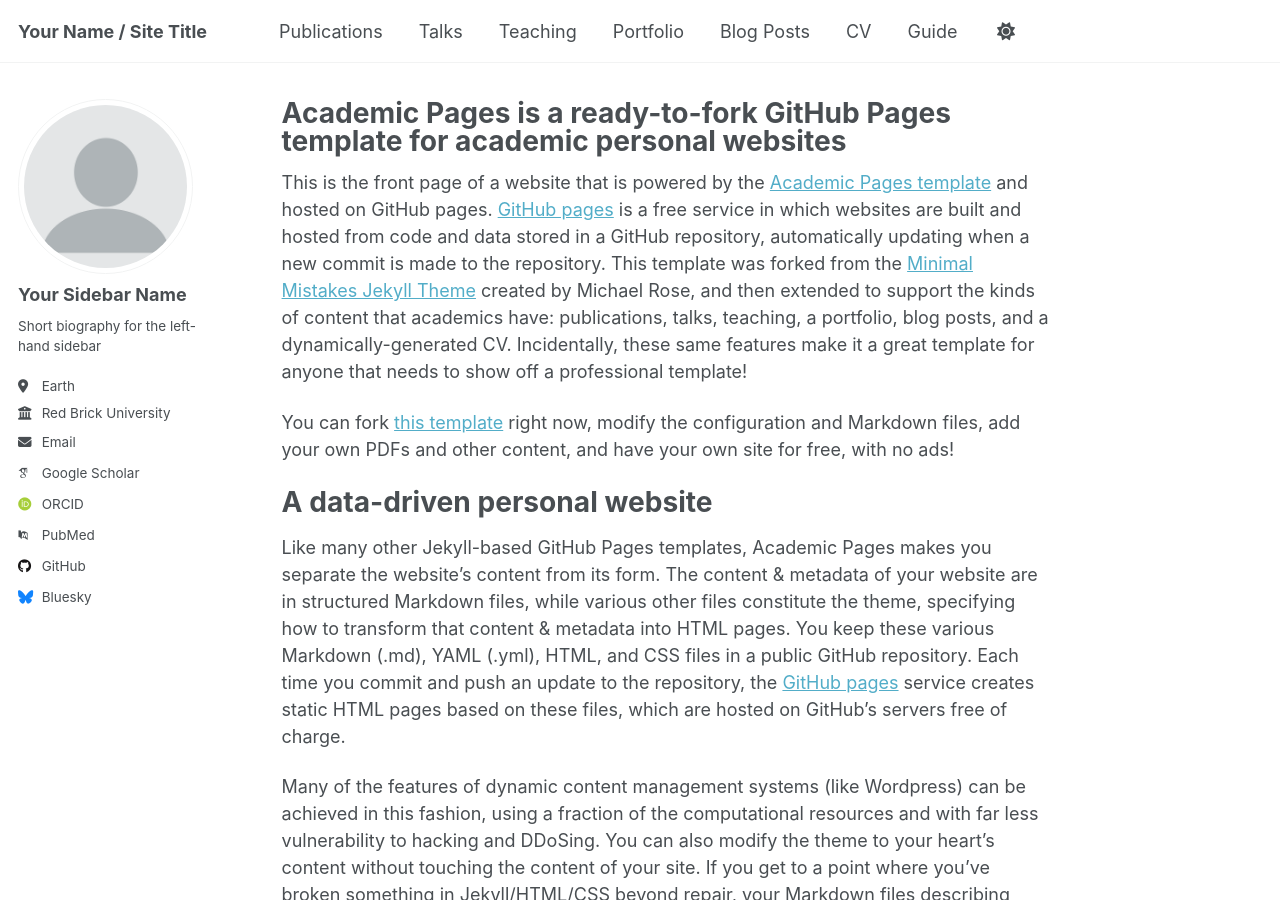
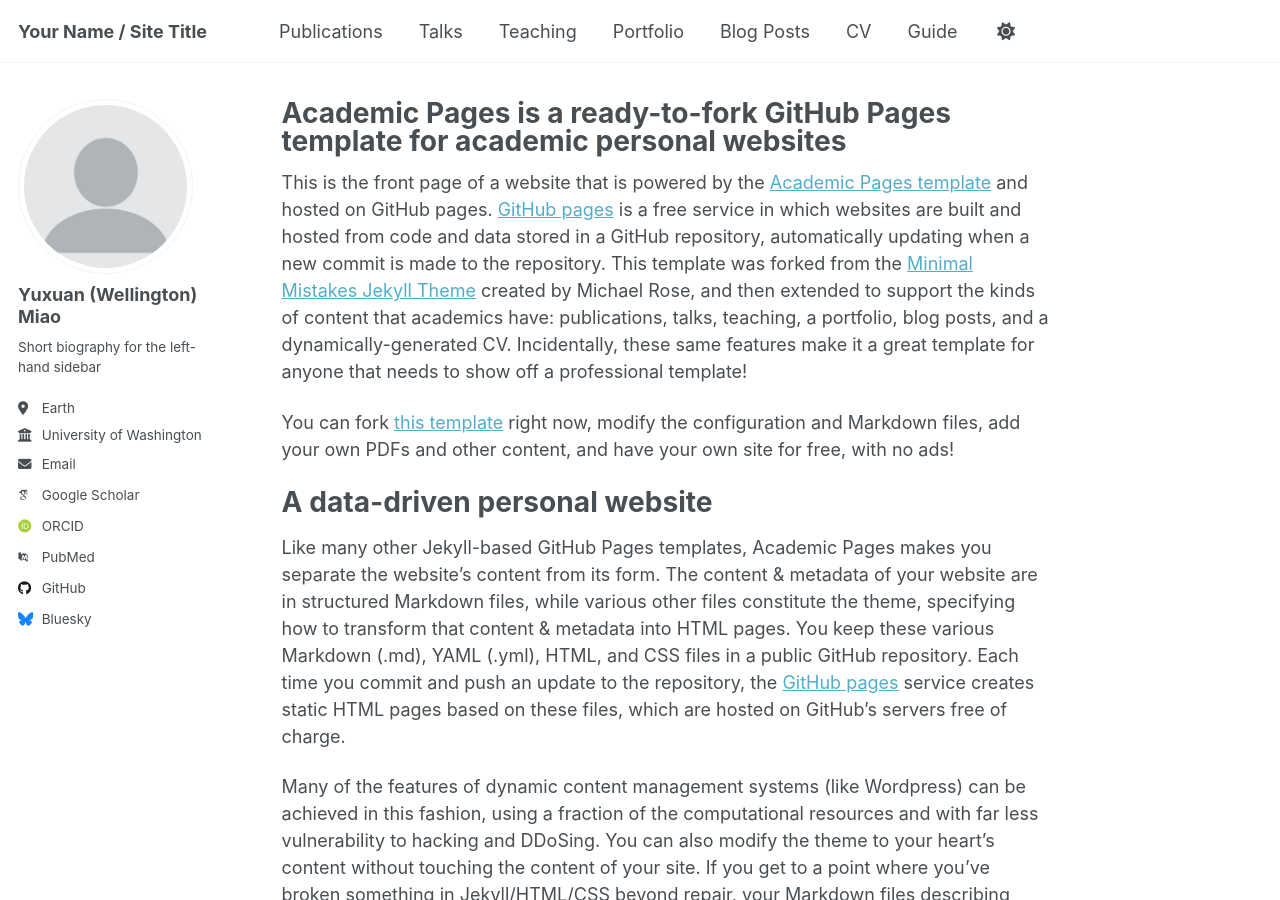
Before and after one commit to WellingtonMiao/WellingtonMiao.github.io, a Jekyll site: the page built from _pages/about.md, in a window 1280 px wide and 900 px high. Built offline with Jekyll 4.4.1, drawn with Linux system fonts in a browser that asks for light colours; some web fonts are replaced; a script that is not in the unit is left out.

Commit message:
Update _config.yml

```diff
--- a/_config.yml
+++ b/_config.yml
@@ -23,11 +23,11 @@
 author:
   # Biographic information
   avatar           : "profile.png"
-  name             : "Your Sidebar Name"
+  name             : "Yuxuan (Wellington) Miao"
   pronouns         : # example: "she/her"
   bio              : "Short biography for the left-hand sidebar"
   location         : "Earth"
-  employer         : "Red Brick University"
+  employer         : "University of Washington"
   uri              : # URL
   email            : "none@example.org"
 
```
